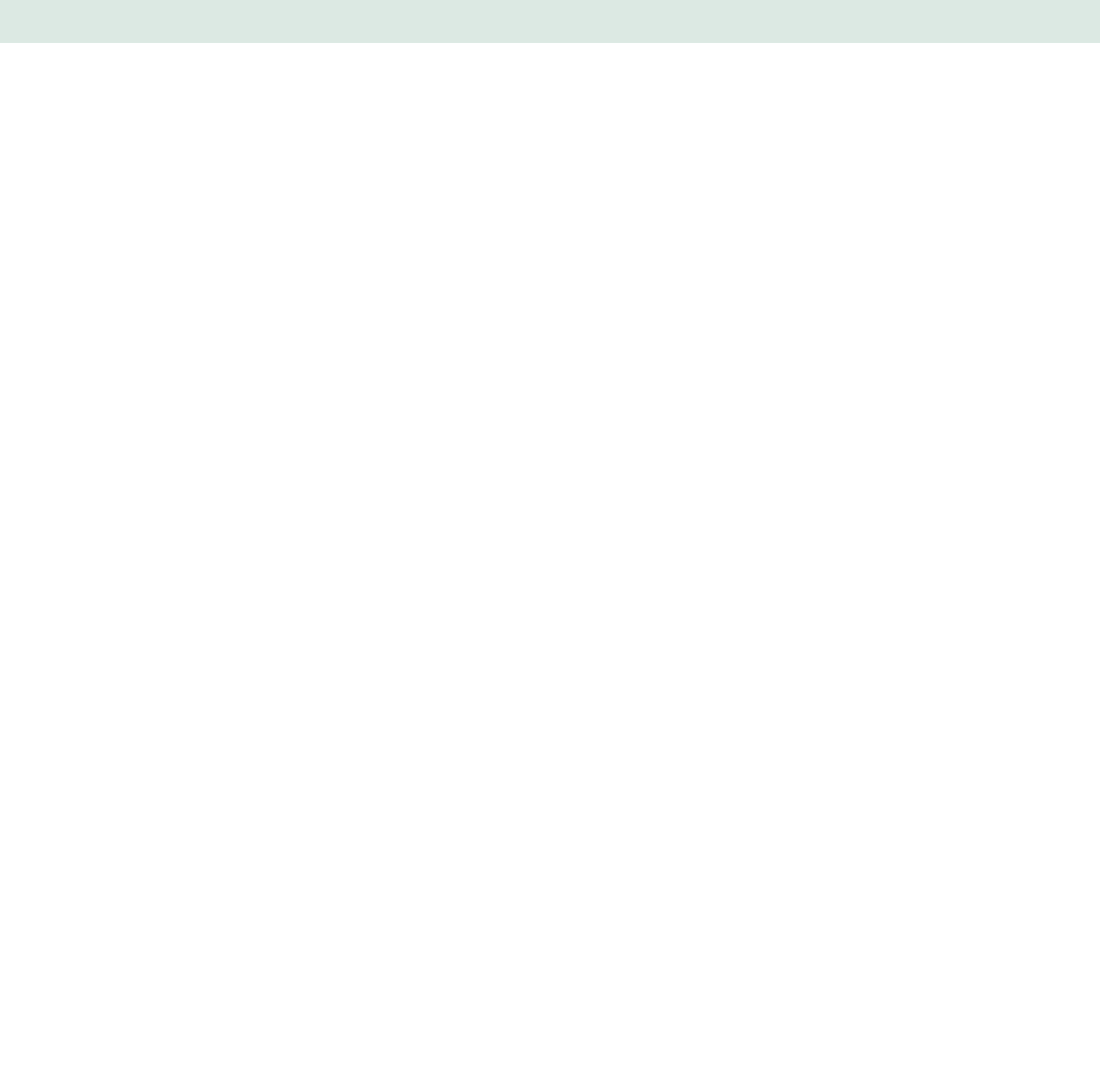
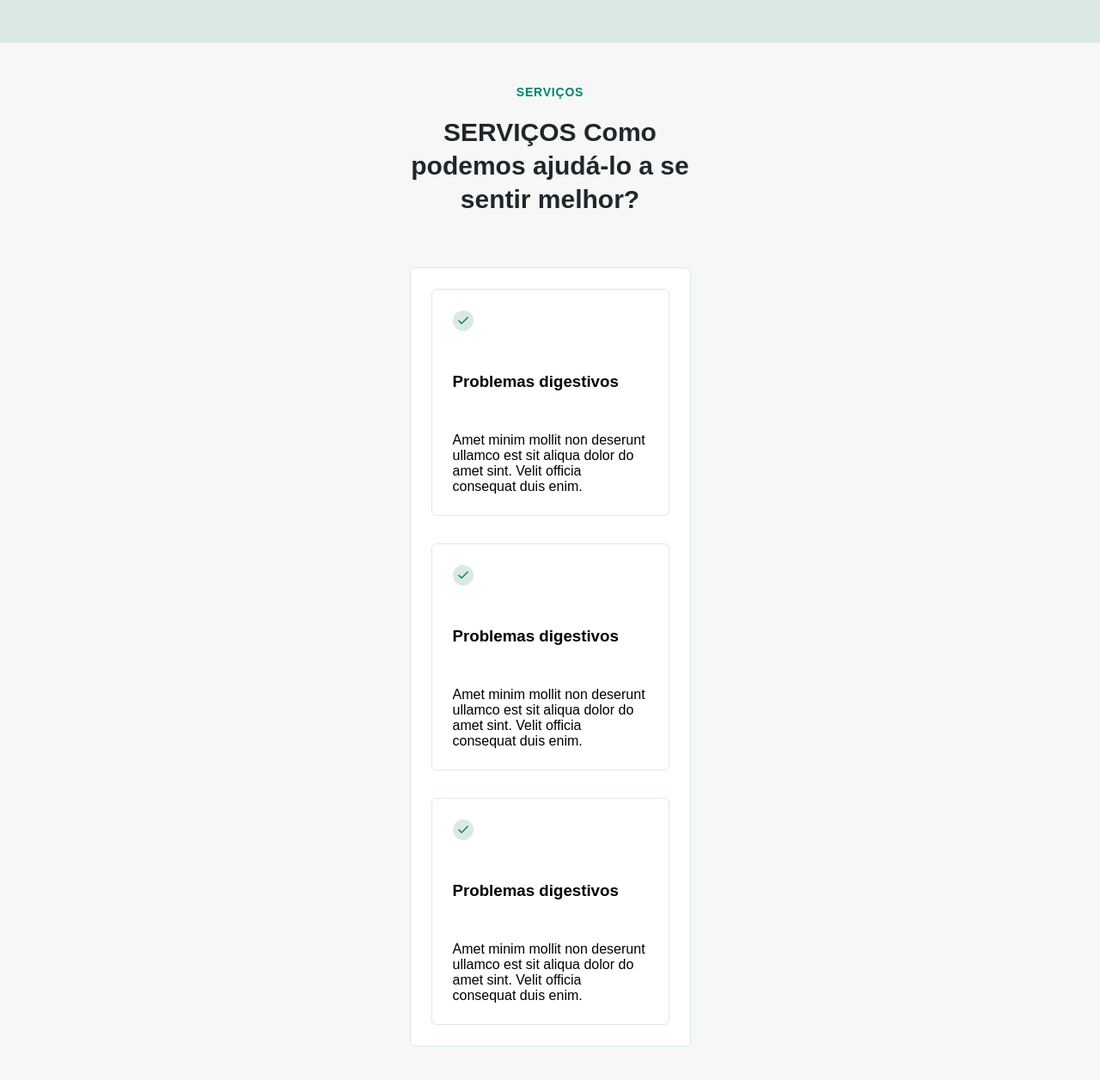
Before and after one commit to LaerteJv/NLW_Retum, a plain HTML site: page index.html in a window 1280 px wide. Shown: the part 1102-2358 px from the top of the page at 86% size. Before the commit the page ends 1152 px from the top, so only its background shows below. Drawn offline with Linux system fonts and the light colour scheme.

Commit message:
3° aula

```diff
--- a/index.html
+++ b/index.html
@@ -7,10 +7,10 @@
     <link rel="stylesheet" href="style.css" />
     <title>DoctorCare</title>
   </head>
-  <body onScroll="onScroll()" class="" >
+  <body onScroll="onScroll()">
     <nav id="navigation" class="">
       <div class="wrapper">
-        <a class="logo" href="#">
+        <a class="logo" href="#home">
           <svg
             width="133"
             height="18"
@@ -62,71 +62,156 @@
         </a>
         <div class="menu">
           <ul>
-          <li><a href="#">Inicio</a></li>
-          <li><a href="#">Serviço</a></li>
+            <li><a onclick="closeMenu()" href="#home">Inicio</a></li>
+            <li><a onclick="closeMenu()" href="#services">Serviço</a></li>
             <li><a href="#">Sobre</a></li>
           </ul>
           <a class="button" href="#">Agenda sua consulta</a>
           <ul class="social-links">
-        <li><a target="_blank" href="hrrps://instagram.com/maykbrito">
-          <svg width="24" height="24" viewBox="0 0 24 24" fill="none" xmlns="http://www.w3.org/2000/svg">
-            <path d="M17 1.99997H7C4.23858 1.99997 2 4.23855 2 6.99997V17C2 19.7614 4.23858 22 7 22H17C19.7614 22 22 19.7614 22 17V6.99997C22 4.23855 19.7614 1.99997 17 1.99997Z" stroke="#FFFAF1" stroke-width="2" stroke-linecap="round" stroke-linejoin="round"/>
-            <path d="M15.9997 11.3701C16.1231 12.2023 15.981 13.0523 15.5935 13.7991C15.206 14.5459 14.5929 15.1515 13.8413 15.5297C13.0898 15.908 12.2382 16.0397 11.4075 15.906C10.5768 15.7723 9.80947 15.3801 9.21455 14.7852C8.61962 14.1903 8.22744 13.4229 8.09377 12.5923C7.96011 11.7616 8.09177 10.91 8.47003 10.1584C8.84829 9.40691 9.45389 8.7938 10.2007 8.4063C10.9475 8.0188 11.7975 7.87665 12.6297 8.00006C13.4786 8.12594 14.2646 8.52152 14.8714 9.12836C15.4782 9.73521 15.8738 10.5211 15.9997 11.3701Z" stroke="#FFFAF1" stroke-width="2" stroke-linecap="round" stroke-linejoin="round"/>
-            <path d="M17.5 6.49997H17.51" stroke="#FFFAF1" stroke-width="2" stroke-linecap="round" stroke-linejoin="round"/>
+            <li>
+              <a target="_blank" href="hrrps://instagram.com/maykbrito">
+                <svg
+                  width="24"
+                  height="24"
+                  viewBox="0 0 24 24"
+                  fill="none"
+                  xmlns="http://www.w3.org/2000/svg"
+                >
+                  <path
+                    d="M17 1.99997H7C4.23858 1.99997 2 4.23855 2 6.99997V17C2 19.7614 4.23858 22 7 22H17C19.7614 22 22 19.7614 22 17V6.99997C22 4.23855 19.7614 1.99997 17 1.99997Z"
+                    stroke="#FFFAF1"
+                    stroke-width="2"
+                    stroke-linecap="round"
+                    stroke-linejoin="round"
+                  />
+                  <path
+                    d="M15.9997 11.3701C16.1231 12.2023 15.981 13.0523 15.5935 13.7991C15.206 14.5459 14.5929 15.1515 13.8413 15.5297C13.0898 15.908 12.2382 16.0397 11.4075 15.906C10.5768 15.7723 9.80947 15.3801 9.21455 14.7852C8.61962 14.1903 8.22744 13.4229 8.09377 12.5923C7.96011 11.7616 8.09177 10.91 8.47003 10.1584C8.84829 9.40691 9.45389 8.7938 10.2007 8.4063C10.9475 8.0188 11.7975 7.87665 12.6297 8.00006C13.4786 8.12594 14.2646 8.52152 14.8714 9.12836C15.4782 9.73521 15.8738 10.5211 15.9997 11.3701Z"
+                    stroke="#FFFAF1"
+                    stroke-width="2"
+                    stroke-linecap="round"
+                    stroke-linejoin="round"
+                  />
+                  <path
+                    d="M17.5 6.49997H17.51"
+                    stroke="#FFFAF1"
+                    stroke-width="2"
+                    stroke-linecap="round"
+                    stroke-linejoin="round"
+                  />
                 </svg>
-
-
-        </a></li>
-        <li><a target="_blank" href="hrrps://facebook.com/maykbrito">
-          <svg width="24" height="24" viewBox="0 0 24 24" fill="none" xmlns="http://www.w3.org/2000/svg">
-            <path d="M18 1.99997H15C13.6739 1.99997 12.4021 2.52675 11.4645 3.46444C10.5268 4.40212 10 5.67389 10 6.99997V9.99997H7V14H10V22H14V14H17L18 9.99997H14V6.99997C14 6.73475 14.1054 6.4804 14.2929 6.29286C14.4804 6.10533 14.7348 5.99997 15 5.99997H18V1.99997Z" stroke="#FFFAF1" stroke-width="2" stroke-linecap="round" stroke-linejoin="round"/>
+              </a>
+            </li>
+            <li>
+              <a target="_blank" href="hrrps://facebook.com/maykbrito">
+                <svg
+                  width="24"
+                  height="24"
+                  viewBox="0 0 24 24"
+                  fill="none"
+                  xmlns="http://www.w3.org/2000/svg"
+                >
+                  <path
+                    d="M18 1.99997H15C13.6739 1.99997 12.4021 2.52675 11.4645 3.46444C10.5268 4.40212 10 5.67389 10 6.99997V9.99997H7V14H10V22H14V14H17L18 9.99997H14V6.99997C14 6.73475 14.1054 6.4804 14.2929 6.29286C14.4804 6.10533 14.7348 5.99997 15 5.99997H18V1.99997Z"
+                    stroke="#FFFAF1"
+                    stroke-width="2"
+                    stroke-linecap="round"
+                    stroke-linejoin="round"
+                  />
                 </svg>
-
-
-        </a></li>
-        <li><a target="_blank" href="hrrps://youtube.com/maykbrito">
-          <svg width="24" height="24" viewBox="0 0 24 24" fill="none" xmlns="http://www.w3.org/2000/svg">
-            <path d="M22.5396 6.42C22.4208 5.94541 22.1789 5.51057 21.8382 5.15941C21.4976 4.80824 21.0703 4.55318 20.5996 4.42C18.8796 4 11.9996 4 11.9996 4C11.9996 4 5.1196 4 3.3996 4.46C2.92884 4.59318 2.50157 4.84824 2.16094 5.19941C1.82031 5.55057 1.57838 5.98541 1.4596 6.46C1.14481 8.20556 0.990831 9.97631 0.999595 11.75C0.988374 13.537 1.14236 15.3213 1.4596 17.08C1.59055 17.5398 1.8379 17.9581 2.17774 18.2945C2.51758 18.6308 2.93842 18.8738 3.3996 19C5.1196 19.46 11.9996 19.46 11.9996 19.46C11.9996 19.46 18.8796 19.46 20.5996 19C21.0703 18.8668 21.4976 18.6118 21.8382 18.2606C22.1789 17.9094 22.4208 17.4746 22.5396 17C22.852 15.2676 23.0059 13.5103 22.9996 11.75C23.0108 9.96295 22.8568 8.1787 22.5396 6.42Z" stroke="#FFFAF1" stroke-width="2" stroke-linecap="round" stroke-linejoin="round"/>
-            <path d="M9.75 15.02L15.5 11.75L9.75 8.48001V15.02Z" stroke="#FFFAF1" stroke-width="2" stroke-linecap="round" stroke-linejoin="round"/>
+              </a>
+            </li>
+            <li>
+              <a target="_blank" href="hrrps://youtube.com/maykbrito">
+                <svg
+                  width="24"
+                  height="24"
+                  viewBox="0 0 24 24"
+                  fill="none"
+                  xmlns="http://www.w3.org/2000/svg"
+                >
+                  <path
+                    d="M22.5396 6.42C22.4208 5.94541 22.1789 5.51057 21.8382 5.15941C21.4976 4.80824 21.0703 4.55318 20.5996 4.42C18.8796 4 11.9996 4 11.9996 4C11.9996 4 5.1196 4 3.3996 4.46C2.92884 4.59318 2.50157 4.84824 2.16094 5.19941C1.82031 5.55057 1.57838 5.98541 1.4596 6.46C1.14481 8.20556 0.990831 9.97631 0.999595 11.75C0.988374 13.537 1.14236 15.3213 1.4596 17.08C1.59055 17.5398 1.8379 17.9581 2.17774 18.2945C2.51758 18.6308 2.93842 18.8738 3.3996 19C5.1196 19.46 11.9996 19.46 11.9996 19.46C11.9996 19.46 18.8796 19.46 20.5996 19C21.0703 18.8668 21.4976 18.6118 21.8382 18.2606C22.1789 17.9094 22.4208 17.4746 22.5396 17C22.852 15.2676 23.0059 13.5103 22.9996 11.75C23.0108 9.96295 22.8568 8.1787 22.5396 6.42Z"
+                    stroke="#FFFAF1"
+                    stroke-width="2"
+                    stroke-linecap="round"
+                    stroke-linejoin="round"
+                  />
+                  <path
+                    d="M9.75 15.02L15.5 11.75L9.75 8.48001V15.02Z"
+                    stroke="#FFFAF1"
+                    stroke-width="2"
+                    stroke-linecap="round"
+                    stroke-linejoin="round"
+                  />
                 </svg>
-
-
-        </a></li>
+              </a>
+            </li>
           </ul>
         </div>
         <button
           arra-expanded="falde"
           aria-label="Abrir menu"
           onclick="openMenu()"
-      class="open-menu">
-        <svg width="40" height="40" viewBox="0 0 40 40" fill="none" xmlns="http://www.w3.org/2000/svg">
-          <path d="M10 20H30" stroke="#00856F" stroke-width="2" stroke-linecap="round" stroke-linejoin="round"/>
-          <path d="M10 12H30" stroke="#00856F" stroke-width="2" stroke-linecap="round" stroke-linejoin="round"/>
-          <path d="M18 28L30 28" stroke="#00856F" stroke-width="2" stroke-linecap="round" stroke-linejoin="round"/>
+          class="open-menu"
+        >
+          <svg
+            width="40"
+            height="40"
+            viewBox="0 0 40 40"
+            fill="none"
+            xmlns="http://www.w3.org/2000/svg"
+          >
+            <path
+              d="M10 20H30"
+              stroke="#00856F"
+              stroke-width="2"
+              stroke-linecap="round"
+              stroke-linejoin="round"
+            />
+            <path
+              d="M10 12H30"
+              stroke="#00856F"
+              stroke-width="2"
+              stroke-linecap="round"
+              stroke-linejoin="round"
+            />
+            <path
+              d="M18 28L30 28"
+              stroke="#00856F"
+              stroke-width="2"
+              stroke-linecap="round"
+              stroke-linejoin="round"
+            />
           </svg>
         </button>
         <button
           aria-expanded="true"
           aria-label="Fechar menu"
           onclick="closeMenu()"
-      class="close-menu">
-        <svg width="40" height="40" viewBox="0 0 40 40" fill="none" xmlns="http://www.w3.org/2000/svg">
-          <path d="M30 10L10 30M10 10L30 30" stroke="#FFFAF1" stroke-width="2" stroke-linecap="round" stroke-linejoin="round"/>
+          class="close-menu"
+        >
+          <svg
+            width="40"
+            height="40"
+            viewBox="0 0 40 40"
+            fill="none"
+            xmlns="http://www.w3.org/2000/svg"
+          >
+            <path
+              d="M30 10L10 30M10 10L30 30"
+              stroke="#FFFAF1"
+              stroke-width="2"
+              stroke-linecap="round"
+              stroke-linejoin="round"
+            />
           </svg>
-
         </button>
       </div>
     </nav>
-    <header class="wrapper">
+    <header id="home" class="wrapper">
       <h4>BOAS-VINDAS A DOCTORCARE 👋</h4>
       <h1>Assistência médica simplificada para todos</h1>
       <p>
-
-
-
-
-
-
         Os médicos da DoctorCare vão além dos sintomas para tratar a causa raiz
         de sua doença e proporcionar uma cura a longo prazo.
       </p>
@@ -169,6 +254,85 @@
         </div>
       </div>
     </header>
-    <script src="main.js"> </script>
+    <section id="services">
+      <div class="wrapper">
+        <header>
+          <h4>Serviços</h4>
+          <h2>SERVIÇOS Como podemos ajudá-lo a se sentir melhor?</h2>
+        </header>
+        <div class="cards">
+          <div class="cards">
+            <svg
+              width="24"
+              height="24"
+              viewBox="0 0 24 24"
+              fill="none"
+              xmlns="http://www.w3.org/2000/svg"
+            >
+              <circle cx="12" cy="12" r="12" fill="#DCE9E2" />
+              <path
+                d="M17.091 8.18182L10.091 15.1818L6.90918 12"
+                stroke="#00856F"
+                stroke-width="1.5"
+                stroke-linecap="round"
+                stroke-linejoin="round"
+              />
+            </svg>
+            <h3>Problemas digestivos</h3>
+            <p>
+              Amet minim mollit non deserunt ullamco est sit aliqua dolor do
+              amet sint. Velit officia consequat duis enim.
+            </p>
+          </div>
+          <div class="cards">
+            <svg
+              width="24"
+              height="24"
+              viewBox="0 0 24 24"
+              fill="none"
+              xmlns="http://www.w3.org/2000/svg"
+            >
+              <circle cx="12" cy="12" r="12" fill="#DCE9E2" />
+              <path
+                d="M17.091 8.18182L10.091 15.1818L6.90918 12"
+                stroke="#00856F"
+                stroke-width="1.5"
+                stroke-linecap="round"
+                stroke-linejoin="round"
+              />
+            </svg>
+            <h3>Problemas digestivos</h3>
+            <p>
+              Amet minim mollit non deserunt ullamco est sit aliqua dolor do
+              amet sint. Velit officia consequat duis enim.
+            </p>
+          </div>
+          <div class="cards">
+            <svg
+              width="24"
+              height="24"
+              viewBox="0 0 24 24"
+              fill="none"
+              xmlns="http://www.w3.org/2000/svg"
+            >
+              <circle cx="12" cy="12" r="12" fill="#DCE9E2" />
+              <path
+                d="M17.091 8.18182L10.091 15.1818L6.90918 12"
+                stroke="#00856F"
+                stroke-width="1.5"
+                stroke-linecap="round"
+                stroke-linejoin="round"
+              />
+            </svg>
+            <h3>Problemas digestivos</h3>
+            <p>
+              Amet minim mollit non deserunt ullamco est sit aliqua dolor do
+              amet sint. Velit officia consequat duis enim.
+            </p>
+          </div>
+        </div>
+      </div>
+    </section>
+    <script src="main.js"></script>
   </body>
 </html>
--- a/style.css
+++ b/style.css
@@ -13,11 +13,17 @@
   --brand-beige: hsl(39, 100%, 97%);
   --brand-light: hsl(148, 23%, 89%);
   --nav-height: 7.2rem;
+  --bg-light: hsl(180, 14%, 97%);
 
   font-size: 62.5%; /* 1rem = 10px*/
 }
 
-html, body {
+html {
+  scroll-behavior: smooth;
+}
+
+html,
+body {
   width: 100%;
   height: 100%;
 }
@@ -27,6 +33,7 @@ body {
   font-size: 1.6rem;
   text-align: center;
   overflow: overlay;
+  background-color: var(--bg-light);
 }
 .wrapper {
   width: 37.5rem;
@@ -38,16 +45,19 @@ ul {
   list-style: none;
 }
 
-/* ==========HADER==========*/
+section {
+  padding-block: 10rem;
+}
 
+/* ==========HOME==========*/
 
-header {
+#home {
   padding-right: 2rem;
   padding-left: 2rem;
-  margin-top: calc(4.1rem + var(--nav-height));
+  padding-top:  calc(4.1rem + var(--nav-height));
 }
 
-header::before {
+#home::before {
   content: '';
   width: 100%;
   height: calc(108rem + var(--nav-height));
@@ -59,19 +69,19 @@ header::before {
   z-index: -1;
 }
 
-header h4 {
+#home h4 {
   font-size: 1.4rem;
   color: var(--primary-color);
 }
 
-header h1 {
+#home h1 {
   font-size: 3.4rem;
   color: var(--headilne);
   line-height: 130%;
   margin-bottom: 2.4rem;
 }
 
-header p {
+#home p {
   font-size: 1.8rem;
   line-height: 150%;
   font-weight: 400;
@@ -79,7 +89,7 @@ header p {
   margin-bottom: 3.2rem;
 }
 
-header button {
+#home button {
   background: var(--primary-color);
   border: none;
   border-radius: 4rem;
@@ -98,14 +108,14 @@ header button {
   margin-left: auto;
 }
 
-header img {
+#home img {
   width: 26.4rem;
   display: block;
   margin-inline: auto;
   object-position: 0 2rem;
 }
 
-.stats {
+#home .stats {
   width: 32.7rem;
   padding-top: 4rem;
   padding-bottom: 4rem;
@@ -120,14 +130,14 @@ header img {
   gap: 6ren;
 }
 
-.stat h3 {
+#home .stat h3 {
   font-size: 4.8rem;
   color: var(--secondary-color);
   line-height: 130%;
   margin-bottom: 0.4rem;
 }
 
-.stat p {
+#home .stat p {
   margin: 0;
   color: var(--primary-color);
   font-size: 1.6rem;
@@ -180,14 +190,21 @@ body.menu-expanded > :not(nav) {
   display: none;
 }
 
-.menu, .close-menu, body.menu-expanded .open-menu {
+.menu,
+.close-menu,
+body.menu-expanded .open-menu {
   opacity: 0;
   visibility: hidden;
 }
 
-body.menu-expanded .menu, body.menu-expanded .close-menu {
+body.menu-expanded .menu,
+body.menu-expanded .close-menu {
   opacity: 1;
   visibility: visible;
+}
+
+.menu {
+  transform: translateY(100%);
 }
 
 body.menu-expanded .menu {
@@ -198,6 +215,8 @@ body.menu-expanded .menu {
   width: 100vw;
   height: 100vh;
   padding-top: var(--nav-height);
+  transition: transform 700ms;
+  transform: translateY(0);
 }
 
 body.menu-expand nav {
@@ -220,7 +239,7 @@ body.menu-expand nav {
 }
 
 .menu .button {
-  background: #FFFFFF;
+  background: #ffffff;
   border-radius: 4rem;
   font-weight: 700;
   font-size: 1.8rem;
@@ -233,7 +252,6 @@ body.menu-expand nav {
   margin-top: 4.8rem;
   margin-bottom: 8rem;
 }
-
 
 .social-links {
   display: flex;
@@ -255,3 +273,40 @@ body.menu-expanded .logo path {
 body.menu-expanded button path {
   stroke: white;
 }
+
+/*==========SERVICES==========*/
+
+#services header h4 {
+  font-size: 1.4rem;
+  line-height: 150%;
+  letter-spacing: 0.08rem;
+  text-transform: uppercase;
+  color: var(--primary-color);
+  margin-bottom: 1.6rem;
+
+}
+
+#services header h2 {
+  font-size: 3rem;
+  line-height: 3.9rem;
+  color: var(--headilne);
+  margin-bottom: 6rem;
+}
+
+#services .cards {
+  display: flex;
+  flex-direction: column;
+  gap: 3.2rem;
+}
+
+#services .cards {
+  padding: 2.4rem;
+  text-align: left;
+  background: white;
+  border: 1px solid var(--brand-light);
+  border-radius: .6rem;
+}
+
+#services .cards h3 {
+  margin-block: 1.6rem;
+}
```
Also changed, not shown: main.js (line endings or trailing spaces). Lines whose indentation alone changed are shown as unchanged.
